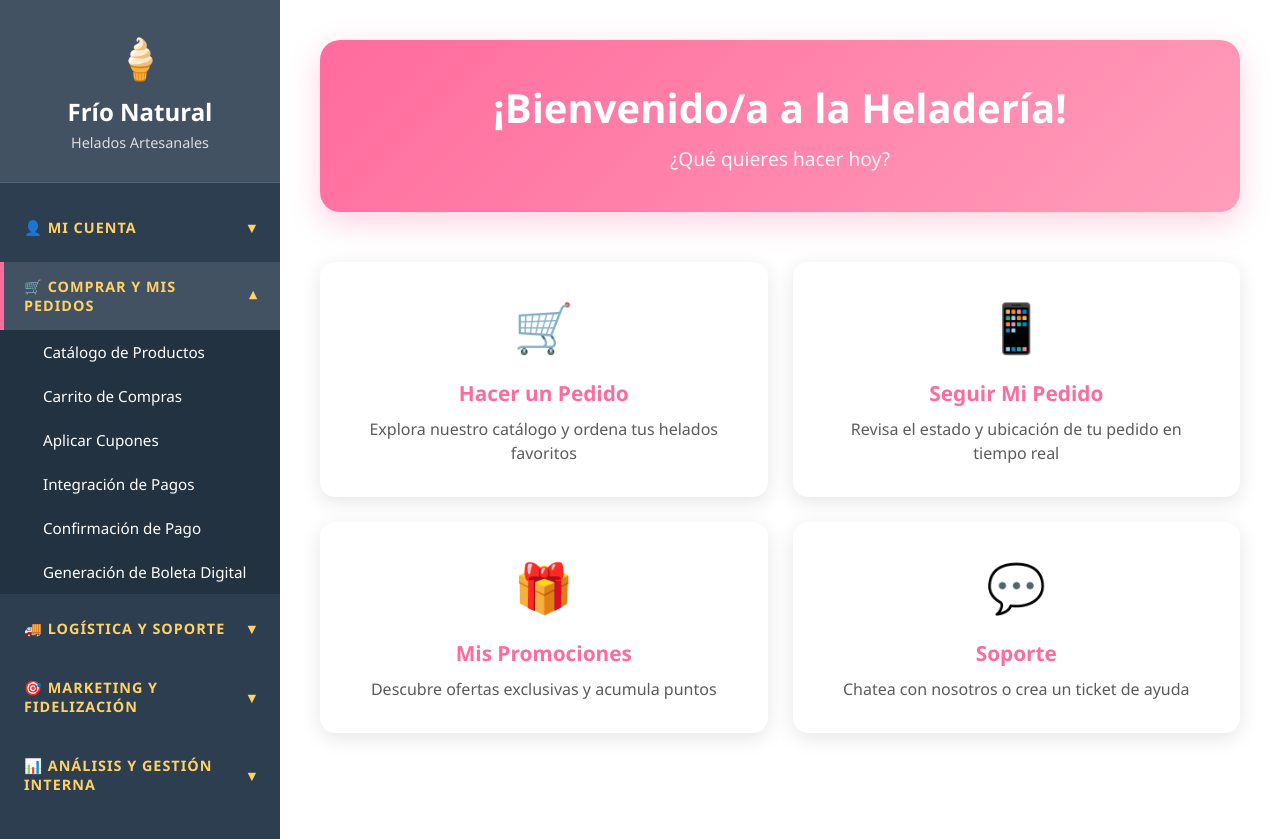
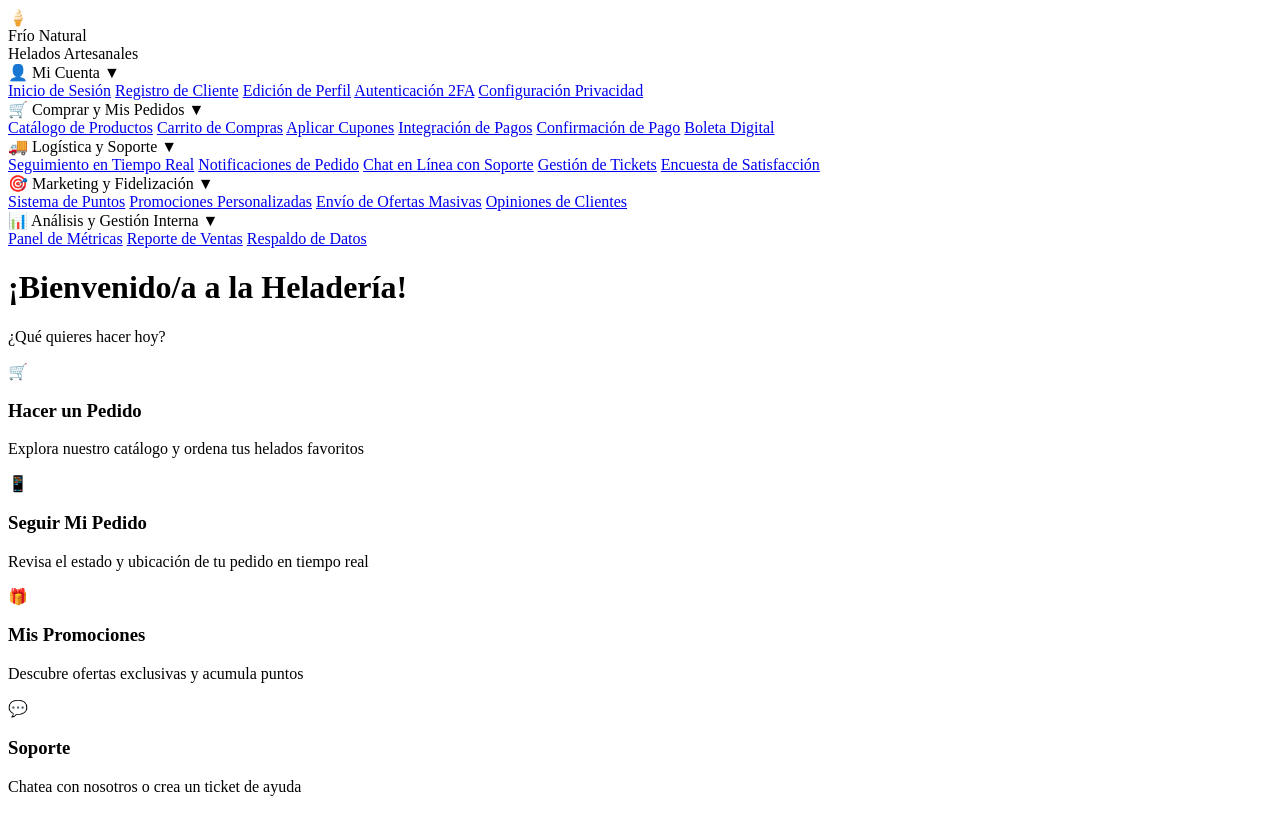
Before and after one commit to matiasbettancourtva/Registro-de-Cliente.html, a plain HTML site: page dashboard.html in a window 1280 px wide. After the commit the page ends 812 px from the top, so only its background shows below. Drawn offline with Linux system fonts and the light colour scheme.

Commit message:
dashboard.html

```diff
--- a/dashboard.html
+++ b/dashboard.html
@@ -5,236 +5,7 @@
   <meta name="viewport" content="width=device-width, initial-scale=1.0">
   <title>Dashboard - Frío Natural Heladería</title>
   <style>
-    /* VARIABLES DE COLOR */
-    :root {
-      --color-primary: #ff6b9d;
-      --color-secondary: #ff9ebb;
-      --color-accent: #ffd166;
-      --color-background: #ffffff;
-      --color-sidebar: #2c3e50;
-      --color-text-dark: #333333;
-      --color-text-light: #ffffff;
-    }
-
-    * {
-      margin: 0;
-      padding: 0;
-      box-sizing: border-box;
-    }
-
-    body {
-      font-family: 'Poppins', 'Segoe UI', sans-serif;
-      background: linear-gradient(135deg, #f8f9fa 0%, #e9ecef 100%);
-      min-height: 100vh;
-    }
-
-    /* LAYOUT PRINCIPAL */
-    .dashboard-container {
-      display: flex;
-      min-height: 100vh;
-    }
-
-    /* SIDEBAR */
-    .sidebar {
-      width: 280px;
-      background: var(--color-sidebar);
-      color: var(--color-text-light);
-      transition: all 0.3s ease;
-      box-shadow: 2px 0 10px rgba(0, 0, 0, 0.1);
-    }
-
-    .sidebar-header {
-      padding: 30px 20px;
-      background: rgba(255, 255, 255, 0.1);
-      text-align: center;
-      border-bottom: 1px solid rgba(255, 255, 255, 0.1);
-    }
-
-    .logo {
-      font-size: 2.5em;
-      margin-bottom: 10px;
-    }
-
-    .brand-name {
-      font-size: 1.5em;
-      font-weight: 700;
-      color: var(--color-text-light);
-    }
-
-    .brand-subtitle {
-      font-size: 0.9em;
-      opacity: 0.8;
-      margin-top: 5px;
-    }
-
-    /* MENÚ DE NAVEGACIÓN */
-    .nav-menu {
-      padding: 20px 0;
-    }
-
-    .nav-category {
-      margin-bottom: 10px;
-    }
-
-    .category-header {
-      padding: 15px 20px;
-      font-weight: 600;
-      font-size: 0.9em;
-      color: var(--color-accent);
-      text-transform: uppercase;
-      letter-spacing: 1px;
-      border-left: 4px solid transparent;
-      cursor: pointer;
-      transition: all 0.3s ease;
-      display: flex;
-      justify-content: space-between;
-      align-items: center;
-    }
-
-    .category-header:hover {
-      background: rgba(255, 255, 255, 0.05);
-      border-left-color: var(--color-accent);
-    }
-
-    .category-header.active {
-      background: rgba(255, 255, 255, 0.1);
-      border-left-color: var(--color-primary);
-    }
-
-    .category-icon {
-      transition: transform 0.3s ease;
-    }
-
-    .category-header.active .category-icon {
-      transform: rotate(180deg);
-    }
-
-    .nav-items {
-      max-height: 0;
-      overflow: hidden;
-      transition: max-height 0.3s ease;
-      background: rgba(0, 0, 0, 0.2);
-    }
-
-    .nav-items.expanded {
-      max-height: 500px;
-    }
-
-    .nav-item {
-      padding: 12px 20px 12px 40px;
-      color: var(--color-text-light);
-      text-decoration: none;
-      display: block;
-      transition: all 0.3s ease;
-      border-left: 3px solid transparent;
-      font-size: 0.95em;
-    }
-
-    .nav-item:hover {
-      background: rgba(255, 255, 255, 0.1);
-      border-left-color: var(--color-secondary);
-      padding-left: 45px;
-    }
-
-    .nav-item.active {
-      background: rgba(255, 107, 157, 0.2);
-      border-left-color: var(--color-primary);
-      color: var(--color-primary);
-    }
-
-    /* CONTENIDO PRINCIPAL */
-    .main-content {
-      flex: 1;
-      padding: 40px;
-      background: var(--color-background);
-    }
-
-    .welcome-section {
-      text-align: center;
-      margin-bottom: 50px;
-      padding: 40px;
-      background: linear-gradient(135deg, var(--color-primary) 0%, var(--color-secondary) 100%);
-      border-radius: 20px;
-      color: var(--color-text-light);
-      box-shadow: 0 10px 30px rgba(255, 107, 157, 0.3);
-    }
-
-    .welcome-title {
-      font-size: 2.5em;
-      font-weight: 700;
-      margin-bottom: 10px;
-    }
-
-    .welcome-subtitle {
-      font-size: 1.2em;
-      opacity: 0.9;
-    }
-
-    /* TARJETAS DE ACCIÓN RÁPIDA */
-    .quick-actions {
-      display: grid;
-      grid-template-columns: repeat(auto-fit, minmax(300px, 1fr));
-      gap: 25px;
-      margin-top: 40px;
-    }
-
-    .action-card {
-      background: var(--color-background);
-      padding: 30px;
-      border-radius: 15px;
-      box-shadow: 0 5px 20px rgba(0, 0, 0, 0.1);
-      text-align: center;
-      transition: all 0.3s ease;
-      border: 2px solid transparent;
-    }
-
-    .action-card:hover {
-      transform: translateY(-5px);
-      box-shadow: 0 10px 30px rgba(0, 0, 0, 0.15);
-      border-color: var(--color-primary);
-    }
-
-    .action-icon {
-      font-size: 3em;
-      margin-bottom: 20px;
-    }
-
-    .action-title {
-      font-size: 1.3em;
-      font-weight: 600;
-      color: var(--color-primary);
-      margin-bottom: 10px;
-    }
-
-    .action-description {
-      color: var(--color-text-dark);
-      opacity: 0.8;
-      line-height: 1.5;
-    }
-
-    /* RESPONSIVE */
-    @media (max-width: 768px) {
-      .dashboard-container {
-        flex-direction: column;
-      }
-
-      .sidebar {
-        width: 100%;
-        height: auto;
-      }
-
-      .main-content {
-        padding: 20px;
-      }
-
-      .welcome-title {
-        font-size: 2em;
-      }
-
-      .quick-actions {
-        grid-template-columns: 1fr;
-      }
-    }
+    /* ... (CSS permanece igual) ... */
   </style>
 </head>
 <body>
@@ -255,9 +26,11 @@
             <span class="category-icon">▼</span>
           </div>
           <div class="nav-items" id="mi-cuenta">
-            <a href="inisio de sesion (1).html" class="nav-item">Inicio de Sesión</a>
-            <a href="Registro de Cliente.html" class="nav-item">Registro de Cliente</a>
-            <a href="Perfil de Usuario.html" class="nav-item">Edición de Perfil</a>
+            <a href="inicio-sesion.html" class="nav-item">Inicio de Sesión</a>
+            <a href="registro-cliente.html" class="nav-item">Registro de Cliente</a>
+            <a href="perfil-usuario.html" class="nav-item">Edición de Perfil</a>
+            <a href="autenticacion-dos-factores.html" class="nav-item">Autenticación 2FA</a>
+            <a href="configuracion-privacidad.html" class="nav-item">Configuración Privacidad</a>
           </div>
         </div>
 
@@ -268,12 +41,12 @@
             <span class="category-icon">▼</span>
           </div>
           <div class="nav-items" id="compras">
-            <a href="Visualizar Catálogo.html" class="nav-item">Catálogo de Productos</a>
-            <a href="Carrito de Compras.html" class="nav-item">Carrito de Compras</a>
-            <a href="Aplicar Cupones y Promociones.html" class="nav-item">Aplicar Cupones</a>
-            <a href="Integración de Pagos.html" class="nav-item">Integración de Pagos</a>
-            <a href="Confirmación de Pago.html" class="nav-item">Confirmación de Pago</a>
-            <a href="Boleta Digital.html" class="nav-item">Generación de Boleta Digital</a>
+            <a href="catalogo-productos.html" class="nav-item">Catálogo de Productos</a>
+            <a href="carrito-compras.html" class="nav-item">Carrito de Compras</a>
+            <a href="aplicar-cupones.html" class="nav-item">Aplicar Cupones</a>
+            <a href="integracion-pagos.html" class="nav-item">Integración de Pagos</a>
+            <a href="confirmacion-pago.html" class="nav-item">Confirmación de Pago</a>
+            <a href="boleta-digital.html" class="nav-item">Boleta Digital</a>
           </div>
         </div>
 
@@ -284,11 +57,11 @@
             <span class="category-icon">▼</span>
           </div>
           <div class="nav-items" id="logistica">
-            <a href="Seguimiento en Tiempo Real.html" class="nav-item">Seguimiento en Tiempo Real</a>
-            <a href="Notificaciones de Pedido.html" class="nav-item">Notificaciones de Pedido</a>
-            <a href="Chat de Soporte.html" class="nav-item">Chat en Línea con Soporte</a>
-            <a href="Ticket de Reclamos.html" class="nav-item">Gestión de Tickets de Reclamos</a>
-            <a href="Encuesta de Satisfacción.html" class="nav-item">Encuesta de Satisfacción</a>
+            <a href="seguimiento-tiempo-real.html" class="nav-item">Seguimiento en Tiempo Real</a>
+            <a href="notificaciones-pedido.html" class="nav-item">Notificaciones de Pedido</a>
+            <a href="chat-soporte.html" class="nav-item">Chat en Línea con Soporte</a>
+            <a href="ticket-reclamos.html" class="nav-item">Gestión de Tickets</a>
+            <a href="encuesta-satisfaccion.html" class="nav-item">Encuesta de Satisfacción</a>
           </div>
         </div>
 
@@ -299,10 +72,10 @@
             <span class="category-icon">▼</span>
           </div>
           <div class="nav-items" id="marketing">
-            <a href="Sistema de Puntos.html" class="nav-item">Sistema de Puntos</a>
-            <a href="Promociones Personalizadas.html" class="nav-item">Promociones Personalizadas</a>
-            <a href="Envío de Ofertas.html" class="nav-item">Envío de Ofertas Masivas</a>
-            <a href="Opiniones de Clientes.html" class="nav-item">Opiniones de Clientes</a>
+            <a href="sistema-puntos.html" class="nav-item">Sistema de Puntos</a>
+            <a href="promociones-personalizadas.html" class="nav-item">Promociones Personalizadas</a>
+            <a href="envio-ofertas.html" class="nav-item">Envío de Ofertas Masivas</a>
+            <a href="opiniones-clientes.html" class="nav-item">Opiniones de Clientes</a>
           </div>
         </div>
 
@@ -313,8 +86,9 @@
             <span class="category-icon">▼</span>
           </div>
           <div class="nav-items" id="analisis">
-            <a href="Panel de Métricas.html" class="nav-item">Panel de Métricas</a>
-            <a href="Reporte de Ventas.html" class="nav-item">Reporte de Ventas</a>
+            <a href="panel-metricas.html" class="nav-item">Panel de Métricas</a>
+            <a href="reporte-ventas.html" class="nav-item">Reporte de Ventas</a>
+            <a href="respaldo-datos.html" class="nav-item">Respaldo de Datos</a>
           </div>
         </div>
       </div>
@@ -328,25 +102,25 @@
       </div>
 
       <div class="quick-actions">
-        <div class="action-card">
+        <div class="action-card" onclick="window.location.href='catalogo-productos.html'">
           <div class="action-icon">🛒</div>
           <h3 class="action-title">Hacer un Pedido</h3>
           <p class="action-description">Explora nuestro catálogo y ordena tus helados favoritos</p>
         </div>
 
-        <div class="action-card">
+        <div class="action-card" onclick="window.location.href='seguimiento-tiempo-real.html'">
           <div class="action-icon">📱</div>
           <h3 class="action-title">Seguir Mi Pedido</h3>
           <p class="action-description">Revisa el estado y ubicación de tu pedido en tiempo real</p>
         </div>
 
-        <div class="action-card">
+        <div class="action-card" onclick="window.location.href='sistema-puntos.html'">
           <div class="action-icon">🎁</div>
           <h3 class="action-title">Mis Promociones</h3>
           <p class="action-description">Descubre ofertas exclusivas y acumula puntos</p>
         </div>
 
-        <div class="action-card">
+        <div class="action-card" onclick="window.location.href='chat-soporte.html'">
           <div class="action-icon">💬</div>
           <h3 class="action-title">Soporte</h3>
           <p class="action-description">Chatea con nosotros o crea un ticket de ayuda</p>
@@ -360,24 +134,12 @@
       const category = document.getElementById(categoryId);
       const header = category.previousElementSibling;
 
-      // Toggle la clase expanded
       category.classList.toggle('expanded');
       header.classList.toggle('active');
     }
 
-    // Abrir automáticamente algunas categorías al cargar
     document.addEventListener('DOMContentLoaded', function() {
-      // Abrir "Comprar y Mis Pedidos" por defecto
       toggleCategory('compras');
-    });
-
-    // Agregar interacción a las tarjetas de acción rápida
-    document.querySelectorAll('.action-card').forEach(card => {
-      card.addEventListener('click', function() {
-        const title = this.querySelector('.action-title').textContent;
-        alert(`Redirigiendo a: ${title}`);
-        // Aquí puedes agregar la redirección real
-      });
     });
   </script>
 </body>
```
